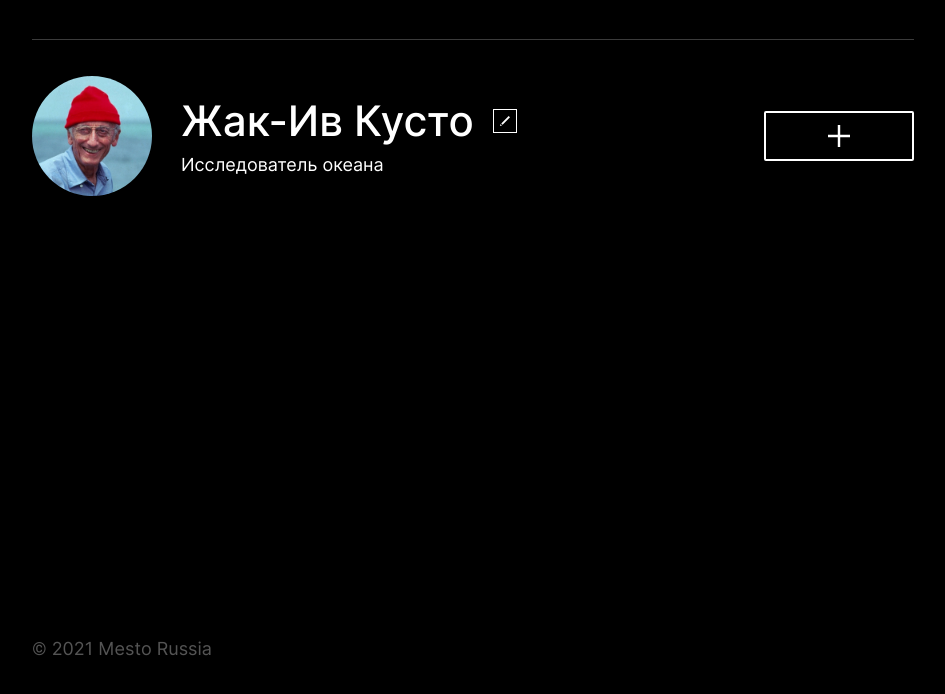
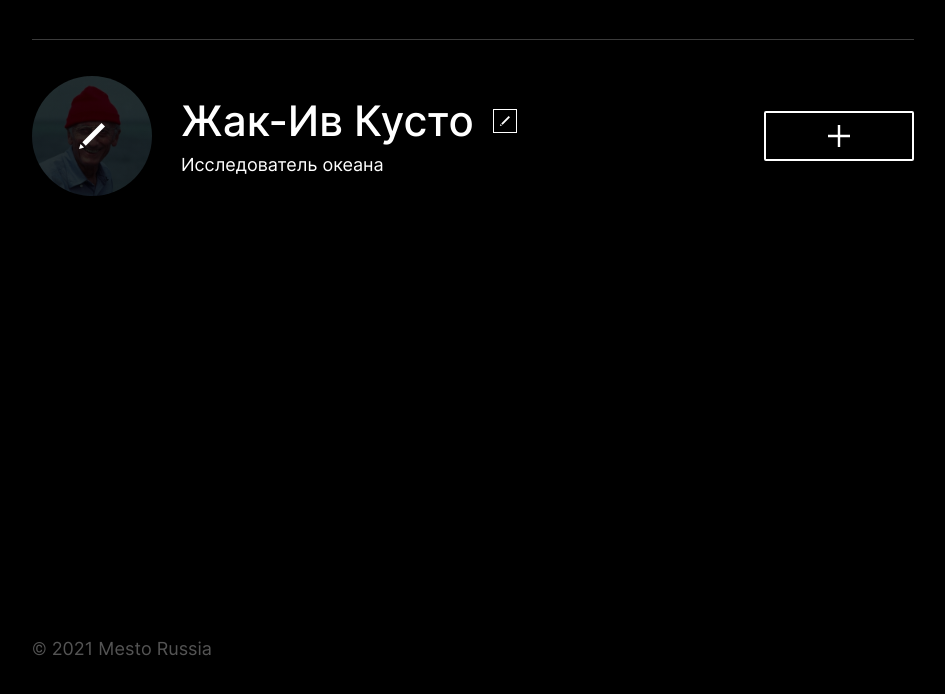
Before and after one commit to bess410/mesto-project-ff, a website built with webpack: page src/index.html in a window 1280 px wide. In both pictures the pointer is over the element 259 px from the left and 216 px from the top of the page. Shown: the part 80-774 px from the top of the page, without its empty margins (167-1112 px from the left). Built offline with nearby package versions, Linux system fonts and the light colour scheme; no server answers.

Commit message:
update profile hover

```diff
--- a/src/blocks/profile/__image/profile__image.css
+++ b/src/blocks/profile/__image/profile__image.css
@@ -1,4 +1,5 @@
 .profile__image {
+  position: relative;
   width: 120px;
   height: 120px;
   -webkit-border-radius: 50%;
@@ -7,6 +8,22 @@
   background-size: cover;
   background-position: center;
   margin: 0 29px 0 0;
+}
+
+.profile__image:hover {
+  cursor: pointer;
+}
+
+.profile__image:hover::before {
+  content: '';
+  position: absolute;
+  width: 100%;
+  height: 100%;
+  background-image: url("../../../images/edit-icon.svg"),
+  linear-gradient(rgba(0, 0, 0, 0.8), rgba(0, 0, 0, 0.8));
+  background-repeat: no-repeat, no-repeat;
+  background-position: center;
+  background-size: 26px 26px, 100% 100%;
 }
 
 @media screen and (max-width: 740px) {
```
